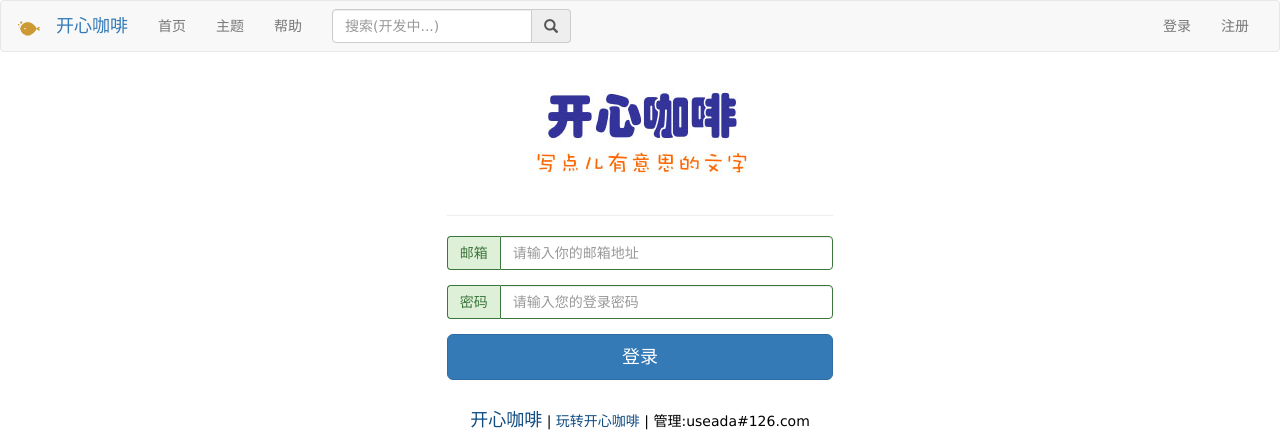
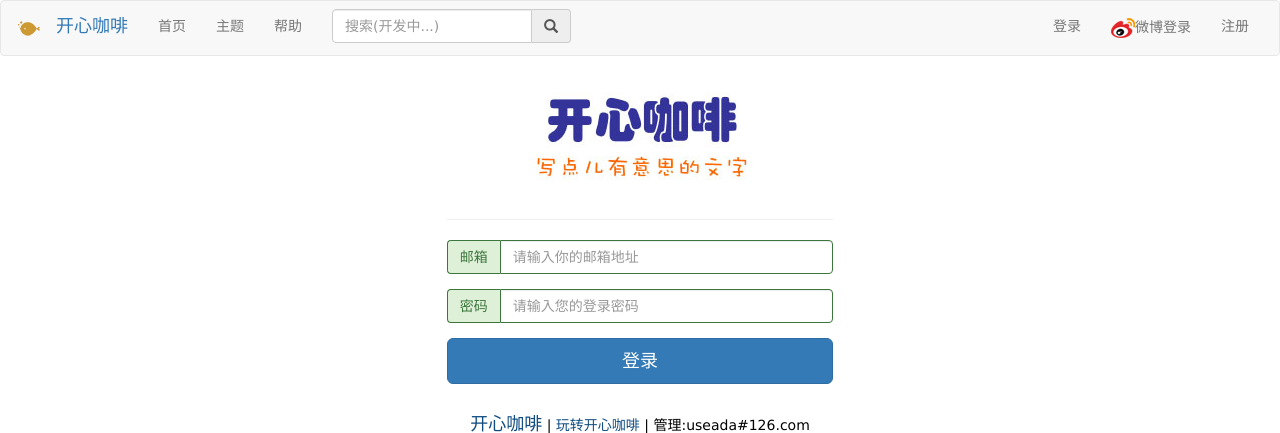
Before and after one commit to useada/lanmei-io, a Django app: template focus/templates/login.html in a window 1280 px wide. Shown: the top 433 px of the page. Run offline with Django 3.2, Linux system fonts and the light colour scheme; the template is opened without the code that fills it, so the values that code supplies are empty; parts of the project's set-up code (start-up, migrations or seed data) failed here and were passed over; some libraries are stand-ins or nearby versions.

Commit message:
weibo login

```diff
--- a/focus/templates/header.html
+++ b/focus/templates/header.html
@@ -230,6 +230,7 @@
                     </li>
                 {% else %}
                     <li><a href="/focus/login/">登录</a></li>
+                    <li><a href="/focus/weibo_login/"><img src="{% static "img/icon_weibo_24.png" %}" />微博登录</a></li>
                     <li><a href="/focus/register">注册</a></li>
                     </li>
 
```
Also changed, not shown: focus/static/img/icon_weibo_24.png (added), focus/static/img/lanmei-logo.png (deleted).
